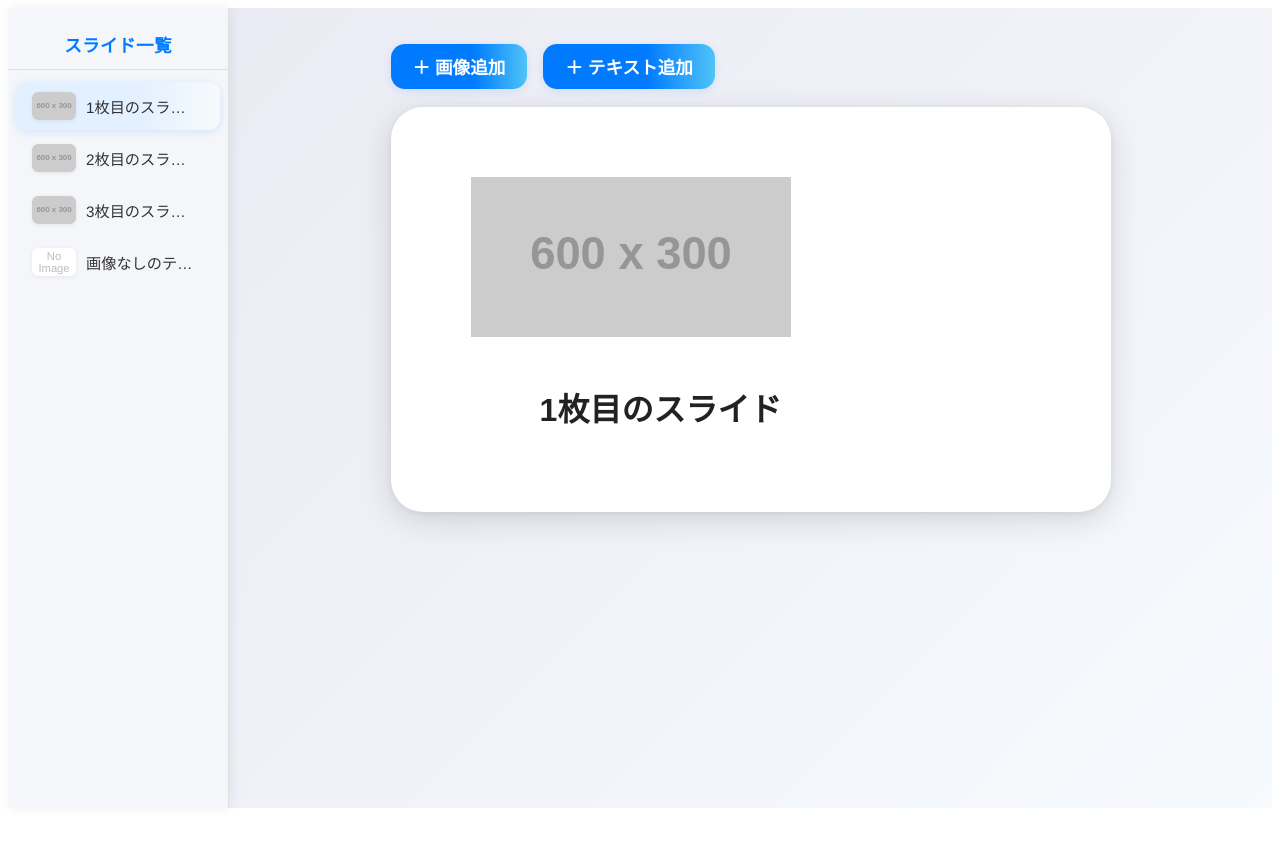
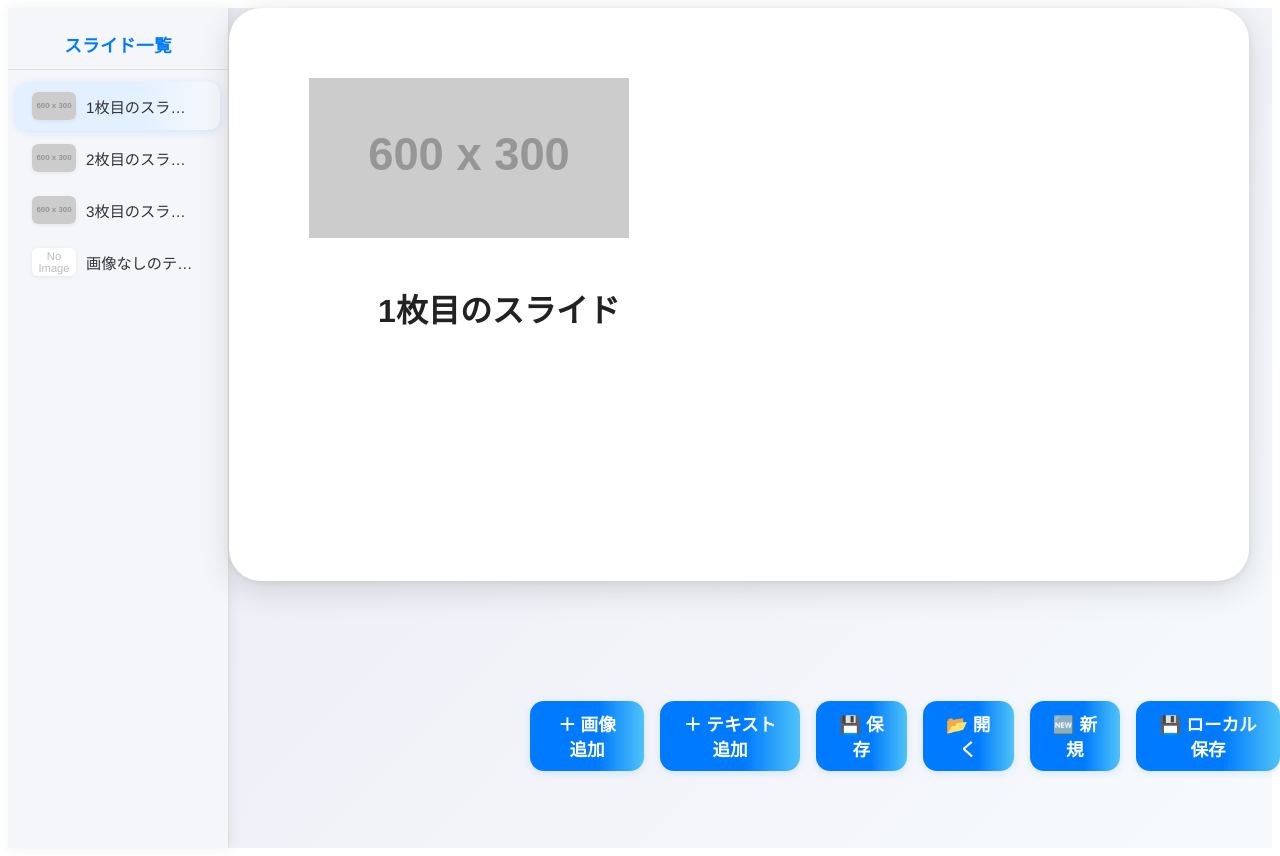
Before and after one commit to yomi4486/slide_app, a Nuxt app: page / in a window 1280 px wide. Before the commit the page ends 816 px from the top, so only its background shows below. Built offline with nearby package versions, Linux system fonts and the light colour scheme.

Commit message:
Feat: 画面のサイズに合わせて大きくする

```diff
--- a/app/app.vue
+++ b/app/app.vue
@@ -4,10 +4,27 @@
     <main class="keynote-main main-flex">
       <div class="main-center">
         <div style="text-align:center; position:relative; width:100%; display:flex; flex-direction:column; align-items:center;">
-          <AddBar @addElement="addElement" />
+          <div
+            :style="{
+              position: 'fixed',
+              left: addBarX + 'px',
+              top: addBarY + 'px',
+              zIndex: 3000,
+              cursor: addBarDragging ? 'move' : 'grab',
+              userSelect: addBarDragging ? 'none' : 'auto',
+            }"
+            @mousedown="startAddBarDrag"
+          >
+            <AddBar @addElement="addElement"
+                    @saveSlides="saveSlides"
+                    @openSlides="openSlides"
+                    @newSlides="newSlides"
+                    @localSave="localSave"
+            />
+          </div>
           <div
             ref="canvasWrapper"
-            style="position:relative; width:100%; max-width:720px; aspect-ratio:16/9; margin:0 auto; background:transparent;"
+            style="position:relative; width:100%; aspect-ratio:16/9; margin:0 auto; background:transparent;"
           >
             <!-- ドラッグ選択用の矩形 -->
             <div v-if="dragSelect" :style="{
@@ -42,6 +59,8 @@
               :onCanvasMouseDown="onCanvasMouseDown"
               :onCanvasMouseMove="onCanvasMouseMove"
               :onCanvasMouseUp="onCanvasMouseUp"
+              :canvasWidth="canvasWidth"
+              :canvasHeight="canvasHeight"
             />
           </div>
         </div>
@@ -56,7 +75,7 @@
 </template>
 
 <script setup>
-import { ref, computed, nextTick, onMounted, onBeforeUnmount } from 'vue'
+import { ref, computed, nextTick, onBeforeUnmount } from 'vue'
 import SlideListMenu from '../components/SlideListMenu.vue'
 import AddBar from '../components/AddBar.vue'
 import SlideCanvas from '../components/SlideCanvas.vue'
@@ -123,6 +142,33 @@ function redo() {
   selectedElements.value = []
 }
 const canvasWrapper = ref(null)
+
+// 画面いっぱいの16:9キャンバスサイズ計算
+const canvasWidth = ref(1280)
+const canvasHeight = ref(720)
+function updateCanvasSize() {
+  const sidebarWidth = 260; // サイドバーの実際の幅に合わせて調整
+  const w = window.innerWidth - sidebarWidth;
+  const cw = w;
+  const ch = cw * 9 / 16;
+  canvasWidth.value = Math.floor(cw);
+  canvasHeight.value = Math.floor(ch);
+}
+onMounted(() => {
+  const barWidth = 420
+  const barHeight = 60
+  const margin = 75
+  addBarX.value = window.innerWidth - barWidth - margin - 255
+  addBarY.value = window.innerHeight - barHeight - margin
+  window.addEventListener('keydown', handleKeydown)
+  // サイトを開いた時点でローカルデータ自動読込
+  localLoad()
+  updateCanvasSize()
+  window.addEventListener('resize', updateCanvasSize)
+})
+onBeforeUnmount(() => {
+  window.removeEventListener('resize', updateCanvasSize)
+})
 
 // 要素の選択・編集
 const selectedElements = ref([]) // 複数選択対応
@@ -429,8 +475,100 @@ function handleKeydown(e) {
 function clearSelection() {
   selectedElements.value = []
 }
+// スライド保存
+function saveSlides() {
+  const data = JSON.stringify(slides.value, null, 2)
+  const blob = new Blob([data], {type: 'application/json'})
+  const url = URL.createObjectURL(blob)
+  const a = document.createElement('a')
+  a.href = url
+  a.download = 'slides.json'
+  document.body.appendChild(a)
+  a.click()
+  document.body.removeChild(a)
+  URL.revokeObjectURL(url)
+}
+// スライド読込
+function openSlides(jsonStr) {
+  try {
+    const arr = JSON.parse(jsonStr)
+    if (Array.isArray(arr) && arr.every(s => s.elements)) {
+      slides.value = arr
+      current.value = 0
+      selectedElements.value = []
+    } else {
+      alert('不正なスライドデータです')
+    }
+  } catch {
+    alert('ファイルの読み込みに失敗しました')
+  }
+}
+// 新規作成
+function newSlides() {
+  if (!confirm('現在のスライドを消去して新規作成します。よろしいですか？')) return
+  slides.value = [
+    { elements: [] }
+  ]
+  current.value = 0
+  selectedElements.value = []
+}
+// ローカル保存
+function localSave() {
+  try {
+    localStorage.setItem('mySlides', JSON.stringify(slides.value))
+    alert('ローカル保存しました')
+  } catch {
+    alert('ローカル保存に失敗しました')
+  }
+}
+// ローカル読込
+function localLoad() {
+  const saved = localStorage.getItem('mySlides')
+  if (saved) {
+    try {
+      const arr = JSON.parse(saved)
+      if (Array.isArray(arr) && arr.every(s => s.elements)) {
+        slides.value = arr
+        current.value = 0
+        selectedElements.value = []
+      } else {
+        alert('ローカルデータが不正です')
+      }
+    } catch {
+      alert('ローカルデータの読込に失敗しました')
+    }
+  } else {
+    alert('ローカルに保存されたデータがありません')
+  }
+}
+// AddBarのドラッグ移動
+const addBarX = ref(0)
+const addBarY = ref(0)
+const addBarDragging = ref(false)
+let addBarDragOffset = {x:0, y:0}
+function startAddBarDrag(e) {
+  addBarDragging.value = true
+  addBarDragOffset = {
+    x: e.clientX - addBarX.value,
+    y: e.clientY - addBarY.value
+  }
+  window.addEventListener('mousemove', onAddBarDrag)
+  window.addEventListener('mouseup', stopAddBarDrag)
+}
+function onAddBarDrag(e) {
+  if (!addBarDragging.value) return
+  addBarX.value = e.clientX - addBarDragOffset.x
+  addBarY.value = e.clientY - addBarDragOffset.y
+}
+function stopAddBarDrag() {
+  addBarDragging.value = false
+  window.removeEventListener('mousemove', onAddBarDrag)
+  window.removeEventListener('mouseup', stopAddBarDrag)
+}
 onMounted(() => {
   window.addEventListener('keydown', handleKeydown)
+  // サイトを開いた時点でローカルデータ自動読込
+  localLoad()
 })
 onBeforeUnmount(() => {
   window.removeEventListener('keydown', handleKeydown)
--- a/assets/common.css
+++ b/assets/common.css
@@ -95,7 +95,6 @@
   align-items: center;
   justify-content: flex-start;
   width: 100%;
-  max-width: 720px;
   margin: 36px auto 0 auto;
   padding: 0 0 18px 0;
 }
@@ -141,7 +140,6 @@
 
 /* 既存のKeynote風スタイルはそのまま */
 .slideshow.keynote-slide {
-  max-width: 720px;
   width: 100%;
   margin: 0 auto 32px auto;
   padding: 0;
@@ -398,6 +396,21 @@ input:focus {
 .handle-w { left: -7px; top: 50%; transform: translateY(-50%); cursor: ew-resize; }
 .slide-el.selected { z-index: 20; }
 
+.keynote-main, .keynote-main.main-flex {
+  height: 100vh;
+  min-height: 0;
+}
+.main-center {
+  height: 100%;
+  min-height: 0;
+}
+.slide-canvas {
+  width: 100%;
+  height: 100%;
+  min-width: 0;
+  min-height: 0;
+}
+
 @media (max-width: 900px) {
   .keynote-flex {
     flex-direction: column;
--- a/components/AddBar.vue
+++ b/components/AddBar.vue
@@ -2,10 +2,28 @@
   <div class="add-bar">
     <button @click="$emit('addElement', 'image')">＋ 画像追加</button>
     <button @click="$emit('addElement', 'text')">＋ テキスト追加</button>
+    <button @click="$emit('saveSlides')">💾 保存</button>
+    <button @click="() => fileInput.click()">📂 開く</button>
+    <button @click="$emit('newSlides')">🆕 新規</button>
+    <button @click="$emit('localSave')">💾 ローカル保存</button>
+    <input type="file" ref="fileInput" style="display:none" accept="application/json" @change="onFileChange" />
   </div>
 </template>
 <script setup>
-defineEmits(['addElement'])
+import { ref } from 'vue'
+const fileInput = ref(null)
+const emit = defineEmits(['addElement', 'saveSlides', 'openSlides', 'newSlides'])
+function onFileChange(e) {
+  const file = e.target.files[0]
+  if (file) {
+    const reader = new FileReader()
+    reader.onload = (evt) => {
+      emit('openSlides', evt.target.result)
+    }
+    reader.readAsText(file)
+  }
+  e.target.value = '' // 同じファイルを連続で選択できるように
+}
 </script>
 <style>
 @import '../assets/common.css';
```
